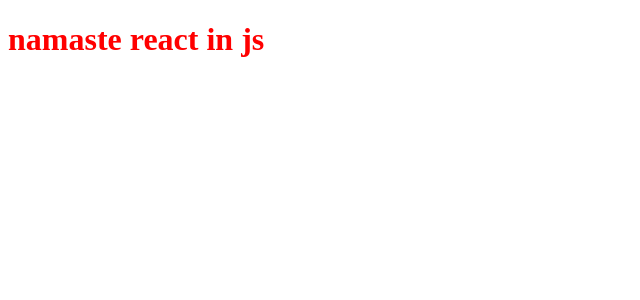
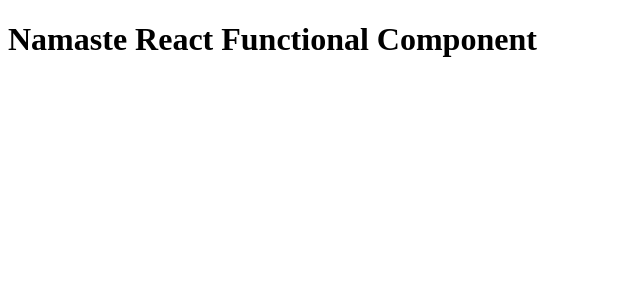
Before and after one commit to kashyapSanjai/namaste-react, a React (Vite) app: page / in a window 1280 px wide. Shown: the top 300 px of the page, without its empty margins (0-640 px from the left). Built offline with nearby package versions, Linux system fonts and the light colour scheme.

Commit message:
episode 1

```diff
--- a/App.js
+++ b/App.js
@@ -1,6 +1,18 @@
 import React from "react";
 import ReactDOM from "react-dom/client";
+const Title = ()=>{
+        <h2 className="head" tabIndex="5">Namaste React Using jsx</h2>
+}
+// const HeadingComponent = ()=><div id="container">{Title} <h1 className="heading">Namaste React Functional Component</h1></div> //alternate of below code
 
-let heading = React.createElement("h1",{id:'heading',xyz:'abc'},"namaste react in js");
+const HeadingComponent = ()=>{
+        return(<div id="container">
+                {Title}
+                <h1 className="heading">Namaste React Functional Component</h1>
+        </div>)
+}
+
 let root = ReactDOM.createRoot(document.getElementById("root"));
-root.render(heading);
+root.render(<HeadingComponent/>);
+// root.render(<HeadingComponent></HeadingComponent>); //also componect call like this
+// root.render(HeadingComponent()); //also componect call like this
```
